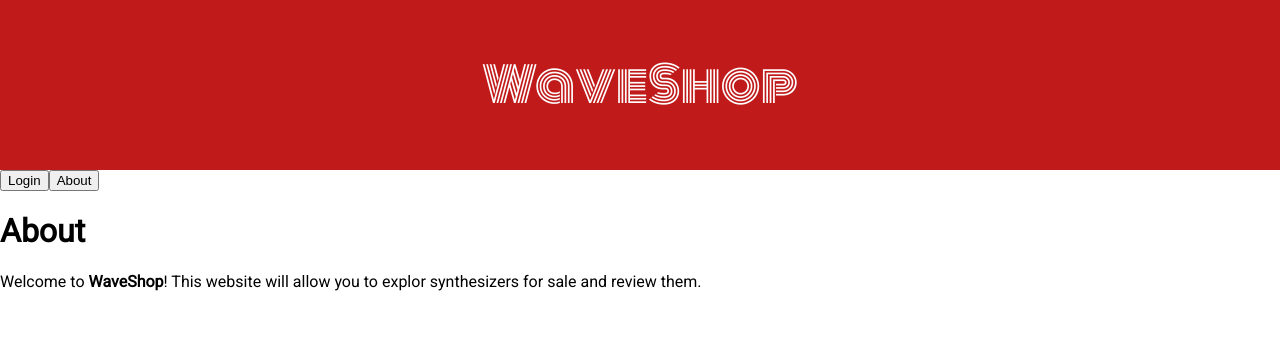
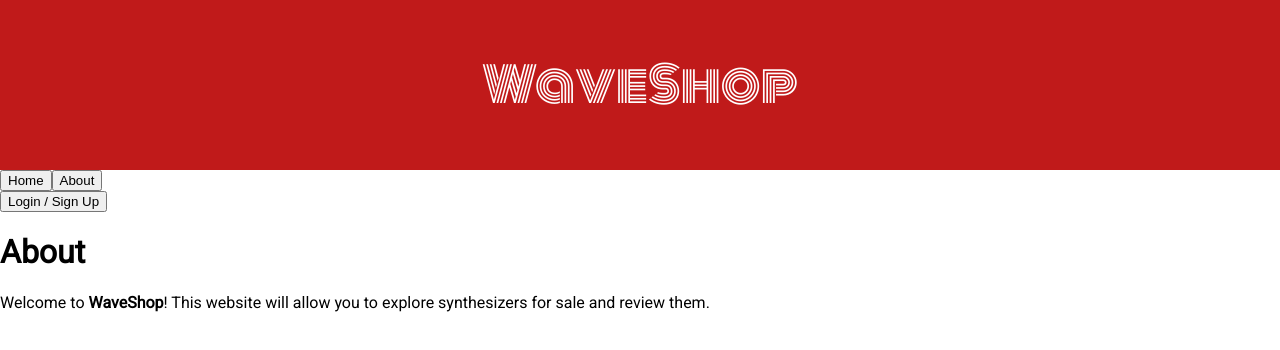
Before and after one commit to jbrasko2/waveshop-frontend, a React (Create React App) app: page /about in a window 1280 px wide. Shown: the top 350 px of the page. Built offline with nearby package versions, Linux system fonts and the light colour scheme; no server answers.

Commit message:
add home, about to navbar

```diff
--- a/public/index.html
+++ b/public/index.html
@@ -27,7 +27,7 @@
       work correctly both with client-side routing and a non-root public URL.
       Learn how to configure a non-root public URL by running `npm run build`.
     -->
-    <title>React App</title>
+    <title>WaveShop</title>
   </head>
   <body>
     <noscript>You need to enable JavaScript to run this app.</noscript>
--- a/src/App.js
+++ b/src/App.js
@@ -2,6 +2,7 @@ import './App.css'
 import React, { Component } from 'react'
 import { connect } from 'react-redux'
 import Title from './components/Title'
+import Navbar from './components/Navbar'
 import About from './components/About'
 import SynthCards from './containers/SynthCards'
 import SynthPage from './containers/SynthPage'
@@ -20,21 +21,16 @@ class App extends Component {
     return (
       <div className="App">
         <Title />
+        <Navbar />
         {this.props.user.id ?
         <button onClick={this.props.logout}>Logout</button>
         :
         <Link to="/login">
           <button>
-            Login
+            Login / Sign Up
           </button>
         </Link>
         }
-        <Link to="/about" >
-          <button>
-            About
-          </button>
-        </Link>
-        <br/>
         <Switch>
             <Route exact path="/" component={SynthCards} />
             <Route exact path="/synths" component={SynthCards} />
--- a/src/components/About.js
+++ b/src/components/About.js
@@ -5,7 +5,7 @@ const About = () => {
         <div>
             <h1>About</h1>
             <p>Welcome to <strong>WaveShop</strong>! This website will allow you
-            to explor synthesizers for sale and review them.</p>
+            to explore synthesizers for sale and review them.</p>
         </div>
     )
 }
--- /dev/null
+++ b/src/components/Navbar.js
@@ -0,0 +1,21 @@
+import React from 'react'
+import { Link } from 'react-router-dom'
+
+const Navbar = () => {
+    return (
+        <nav>
+            <div className="nav-container">
+                <Link to="/">
+                    <button>Home</button>
+                </Link>
+                <Link to="/about" >
+                    <button>
+                        About
+                    </button>
+                </Link>
+            </div>
+        </nav>
+    )
+}
+
+export default Navbar
```
